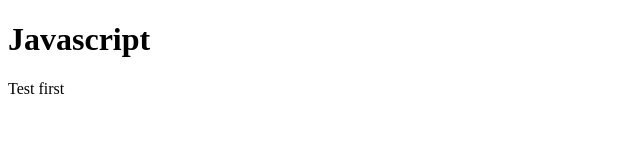
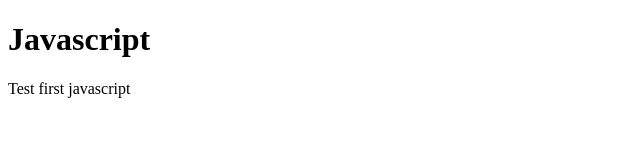
Before and after one commit to phiraphon/LearnJavascript, a plain HTML site: page index.html in a window 1280 px wide. Shown: the full height of the page, 0-640 px from the left. Drawn offline with Linux system fonts and the light colour scheme.

Commit message:
Edit word in file index

```diff
--- a/index.html
+++ b/index.html
@@ -8,6 +8,6 @@
 </head>
 <body>
     <h1>Javascript</h1>
-    <p>Test first</p>
+    <p>Test first javascript</p>
 </body>
 </html>
```
